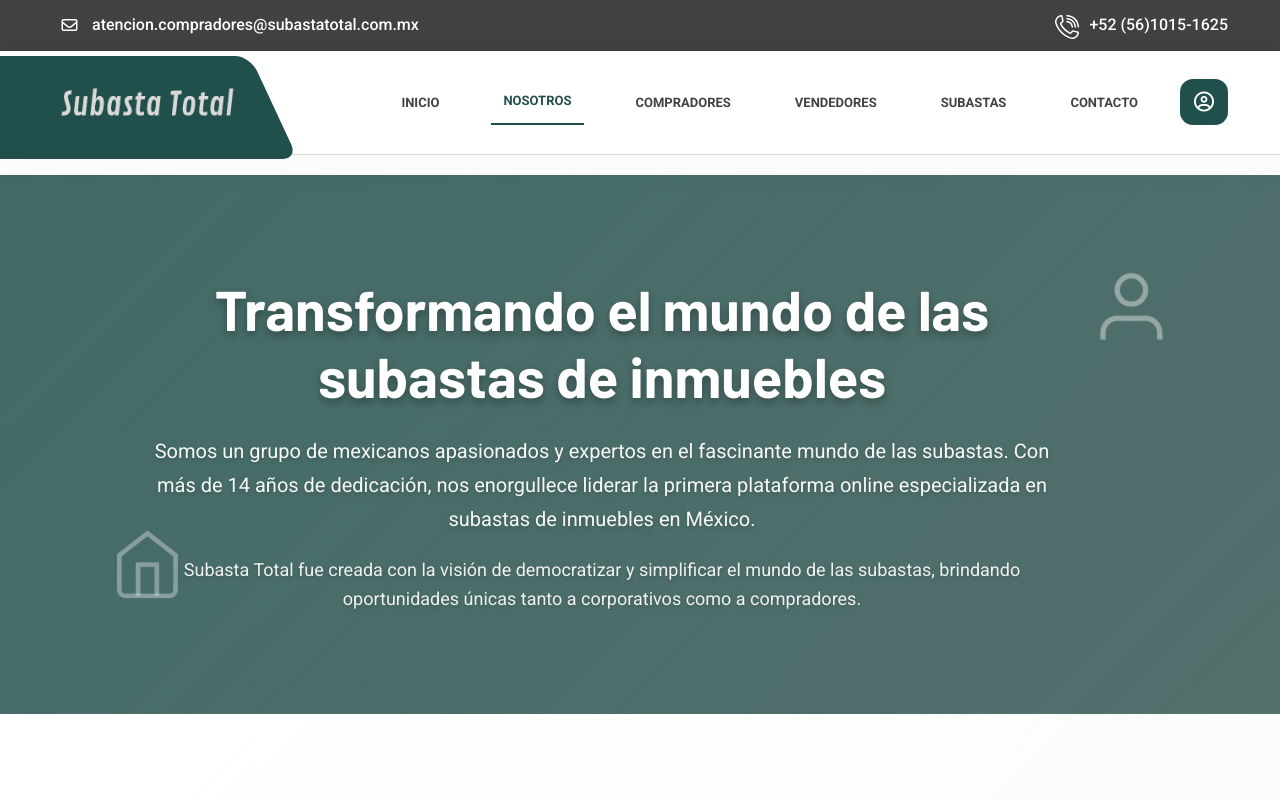
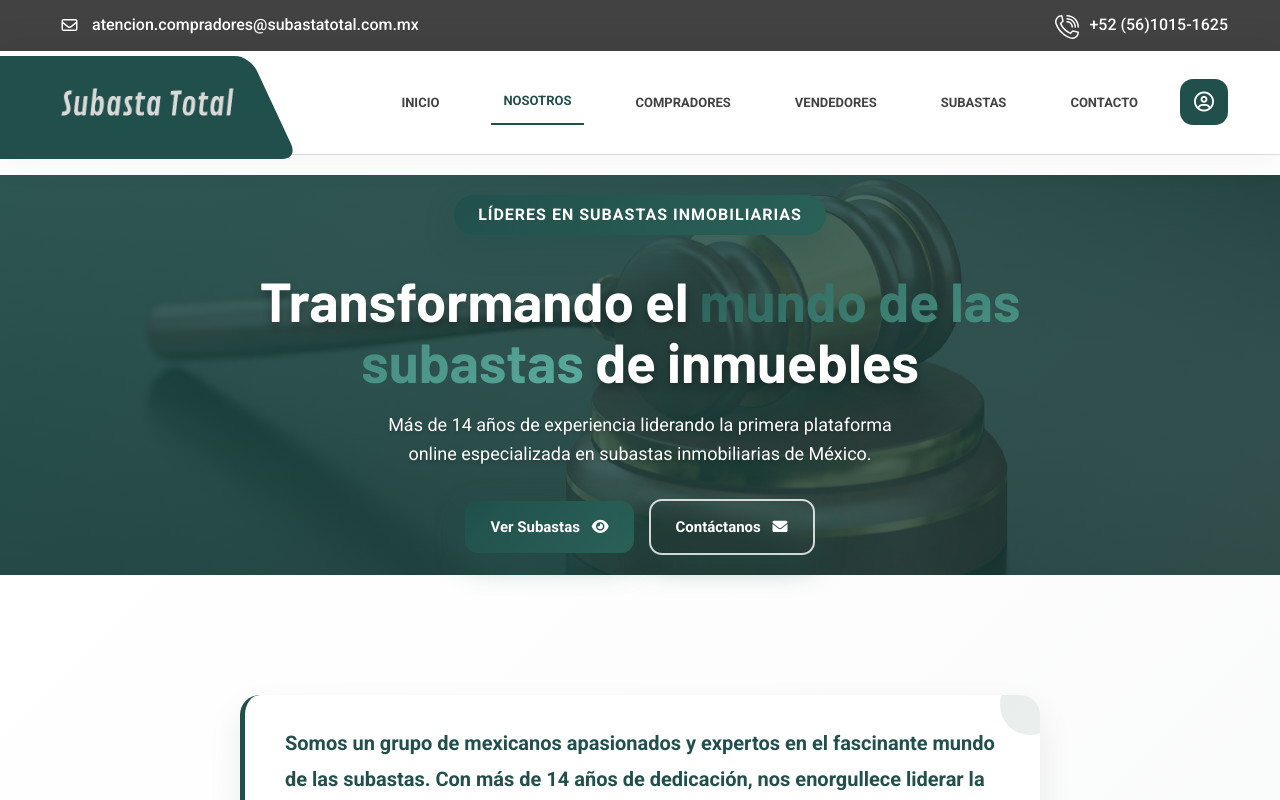
Before and after one commit to fg-dev-esc/subasta-total, a React (Vite) app: page /nosotros in a window 1280 px wide. Shown: the top 800 px of the page. Built offline with nearby package versions, Linux system fonts and the light colour scheme.

Commit message:
botones agregar pago y recargar historial

```diff
--- a/src/views/compradores/Compradores.jsx
+++ b/src/views/compradores/Compradores.jsx
@@ -28,32 +28,48 @@
 
   return (
     <div className="compradores-page page-container">
-      {/* Hero Section + Propuesta de Valor (3 Cards) - Based on Screenshot 11 */}
+      {/* Hero Section - Based on Homepage */}
       <section className="st-compradores-hero-section">
-        <div className="st-compradores-hero">
-          {/* Floating SVG Icons */}
-          <div className="st-floating-icon st-floating-icon-1">
-            <svg width="80" height="80" viewBox="0 0 24 24" fill="none" stroke="rgba(255,255,255,0.4)" strokeWidth="1.5">
-              <rect x="2" y="3" width="20" height="14" rx="2" ry="2"></rect>
-              <line x1="8" y1="21" x2="16" y2="21"></line>
-              <line x1="12" y1="17" x2="12" y2="21"></line>
-            </svg>
-          </div>
-          <div className="st-floating-icon st-floating-icon-2">
-            <svg width="70" height="70" viewBox="0 0 24 24" fill="none" stroke="rgba(255,255,255,0.35)" strokeWidth="1.5">
-              <path d="M12 2L2 7l10 5 10-5-10-5z"></path>
-              <path d="M2 17l10 5 10-5"></path>
-              <path d="M2 12l10 5 10-5"></path>
-            </svg>
-          </div>
-
+        <div className="st-compradores-hero-single">
           <div className="container">
             <div className="row justify-content-center">
-              <div className="col-lg-12">
+              <div className="col-lg-10">
                 <div className="st-compradores-hero-content">
+                  <div className="st-compradores-hero-sub-title">
+                    Inversiones inmobiliarias inteligentes
+                  </div>
                   <h1 className="st-compradores-hero-title">
-                    ¡Descubre una nueva forma de invertir en bienes raíces con nuestras subastas inmobiliarias!
+                    Tu próxima <span>inversión inmobiliaria</span> está aquí
                   </h1>
+                  <p className="st-compradores-hero-description">
+                    Descubre oportunidades únicas en nuestras subastas inmobiliarias online.
+                    Accede a propiedades exclusivas con precios competitivos.
+                  </p>
+
+                  <div className="st-compradores-hero-btn">
+                    <a href="/auth" className="st-theme-btn">
+                      Comenzar Ahora <i className="fas fa-play"></i>
+                    </a>
+                    <a href="/subastas" className="st-theme-btn-outline st-theme-btn">
+                      Ver Subastas <i className="fas fa-search"></i>
+                    </a>
+                  </div>
+                </div>
+              </div>
+            </div>
+          </div>
+        </div>
+      </section>
+
+      {/* Propuesta de Valor Section */}
+      <section className="st-compradores-propuesta-section st-animate-on-scroll">
+        <div className="container">
+          <div className="row justify-content-center">
+            <div className="col-lg-10">
+              <div className="st-compradores-propuesta-content">
+                <h2 className="st-compradores-propuesta-title">
+                  Revolucionamos la manera en que compras propiedades
+                </h2>
 
                 <div className="st-propuesta-cards">
                   <div className="row">
@@ -84,7 +100,6 @@
                           Con nuestro enfoque centrado en la excelencia y la innovación, te garantizamos
                           una experiencia única en el mercado.
                         </p>
-                        </div>
                       </div>
                     </div>
                   </div>
--- a/src/views/compradores/compradores.css
+++ b/src/views/compradores/compradores.css
@@ -13,9 +13,14 @@
   margin-top: 20px;
 }
 
-.st-compradores-hero {
-  padding: 120px 0;
-  background: linear-gradient(135deg, rgba(33, 80, 76, 0.85) 0%, rgba(26, 64, 60, 0.75) 100%);
+.st-compradores-hero-single {
+  padding: 0;
+  height: 50vh;
+  background-image: url('/auction-hammer.jpg');
+  background-position: center center;
+  background-size: cover;
+  background-repeat: no-repeat;
+  background-attachment: fixed;
   display: flex;
   align-items: center;
   justify-content: center;
@@ -23,7 +28,17 @@
   z-index: 1;
   width: 100vw;
   margin-left: calc(-50vw + 50%);
-  overflow: hidden;
+}
+
+.st-compradores-hero-single::before {
+  content: "";
+  position: absolute;
+  width: 100%;
+  height: 100%;
+  left: 0;
+  top: 0;
+  background: linear-gradient(135deg, rgba(33, 80, 76, 0.85) 0%, rgba(26, 64, 60, 0.75) 100%);
+  z-index: -1;
 }
 
 .st-floating-icon {
@@ -56,27 +71,86 @@
 }
 
 .st-compradores-hero-content {
+  height: 100%;
   text-align: center;
-  animation: fadeInUp 1.2s ease-out;
+}
+
+.st-compradores-hero-sub-title {
+  display: inline-block;
+  background: linear-gradient(135deg, var(--st-green) 0%, var(--st-green-light) 100%);
+  padding: 6px 24px;
+  color: #fff;
+  border-radius: 50px;
+  font-size: 16px;
+  font-weight: 600;
   position: relative;
-  z-index: 2;
+  text-transform: uppercase;
+  letter-spacing: 1px;
+  margin-bottom: 15px;
+  box-shadow: 0 10px 30px rgba(33, 80, 76, 0.3);
 }
 
 .st-compradores-hero-title {
   color: #fff;
-  font-size: 56px;
+  font-size: 55px;
   font-weight: 700;
-  margin-bottom: 60px;
-  line-height: 1.2;
+  margin: 20px 0;
+  line-height: 1.1;
   text-shadow: 0 4px 8px rgba(0, 0, 0, 0.3);
-  max-width: 1000px;
+}
+
+.st-compradores-hero-title span {
+  color: var(--st-green-light);
+  background: linear-gradient(135deg, #2a6157 0%, #5BAD9F 100%);
+  -webkit-background-clip: text;
+  -webkit-text-fill-color: transparent;
+  background-clip: text;
+  text-shadow: none;
+}
+
+.st-compradores-hero-description {
+  color: #fff;
+  font-size: 18px;
+  line-height: 1.6;
+  font-weight: 400;
+  margin-bottom: 30px;
+  max-width: 550px;
   margin-left: auto;
   margin-right: auto;
+  text-shadow: 0 2px 4px rgba(0, 0, 0, 0.2);
+}
+
+.st-compradores-hero-btn {
+  display: flex;
+  gap: 15px;
+  margin-top: 25px;
+  justify-content: center;
+  align-items: center;
+  flex-wrap: wrap;
+}
+
+/* Propuesta de Valor Section */
+.st-compradores-propuesta-section {
+  padding: 80px 0;
+  background: linear-gradient(135deg, #ffffff 0%, #f8f9fa 100%);
+}
+
+.st-compradores-propuesta-content {
+  text-align: center;
+  margin-bottom: 40px;
+}
+
+.st-compradores-propuesta-title {
+  font-size: 42px;
+  font-weight: 700;
+  color: var(--st-green);
+  margin-bottom: 40px;
+  line-height: 1.3;
 }
 
 /* Propuesta Cards */
 .st-propuesta-cards {
-  margin-top: 60px;
+  margin-top: 40px;
 }
 
 .st-propuesta-card {
--- a/src/views/nosotros/Nosotros.jsx
+++ b/src/views/nosotros/Nosotros.jsx
@@ -28,39 +28,32 @@
 
   return (
     <div className="nosotros-page page-container">
-      {/* Hero Section Nosotros - Based on Screenshot 08 */}
+      {/* Hero Section Nosotros - Based on Homepage */}
       <section className="st-nosotros-hero-section">
-        <div className="st-nosotros-hero">
-          {/* Floating SVG Icons */}
-          <div className="st-floating-icon st-floating-icon-1">
-            <svg width="85" height="85" viewBox="0 0 24 24" fill="none" stroke="rgba(255,255,255,0.4)" strokeWidth="1.5">
-              <path d="M20 21v-2a4 4 0 0 0-4-4H8a4 4 0 0 0-4 4v2"></path>
-              <circle cx="12" cy="7" r="4"></circle>
-            </svg>
-          </div>
-          <div className="st-floating-icon st-floating-icon-2">
-            <svg width="75" height="75" viewBox="0 0 24 24" fill="none" stroke="rgba(255,255,255,0.35)" strokeWidth="1.5">
-              <path d="M3 9l9-7 9 7v11a2 2 0 0 1-2 2H5a2 2 0 0 1-2-2z"></path>
-              <polyline points="9,22 9,12 15,12 15,22"></polyline>
-            </svg>
-          </div>
-
+        <div className="st-nosotros-hero-single">
           <div className="container">
             <div className="row justify-content-center">
               <div className="col-lg-10">
                 <div className="st-nosotros-hero-content">
+                  <div className="st-nosotros-hero-sub-title">
+                    Líderes en subastas inmobiliarias
+                  </div>
                   <h1 className="st-nosotros-hero-title">
-                    Transformando el mundo de las subastas de inmuebles
+                    Transformando el <span>mundo de las subastas</span> de inmuebles
                   </h1>
                   <p className="st-nosotros-hero-description">
-                    Somos un grupo de mexicanos apasionados y expertos en el fascinante mundo de las subastas.
-                    Con más de 14 años de dedicación, nos enorgullece liderar la primera plataforma online
-                    especializada en subastas de inmuebles en México.
+                    Más de 14 años de experiencia liderando la primera plataforma online
+                    especializada en subastas inmobiliarias de México.
                   </p>
-                  <p className="st-nosotros-hero-subtitle">
-                    Subasta Total fue creada con la visión de democratizar y simplificar el mundo de las subastas,
-                    brindando oportunidades únicas tanto a corporativos como a compradores.
-                  </p>
+
+                  <div className="st-nosotros-hero-btn">
+                    <a href="/subastas" className="st-theme-btn">
+                      Ver Subastas <i className="fas fa-eye"></i>
+                    </a>
+                    <a href="/contacto" className="st-theme-btn-outline st-theme-btn">
+                      Contáctanos <i className="fas fa-envelope"></i>
+                    </a>
+                  </div>
                 </div>
               </div>
             </div>
--- a/src/views/nosotros/nosotros.css
+++ b/src/views/nosotros/nosotros.css
@@ -16,6 +16,34 @@
   align-items: center;
   justify-content: center;
   margin-top: 20px;
+}
+
+.st-nosotros-hero-single {
+  padding: 0;
+  height: 50vh;
+  background-image: url('/auction-hammer.jpg');
+  background-position: center center;
+  background-size: cover;
+  background-repeat: no-repeat;
+  background-attachment: fixed;
+  display: flex;
+  align-items: center;
+  justify-content: center;
+  position: relative;
+  z-index: 1;
+  width: 100vw;
+  margin-left: calc(-50vw + 50%);
+}
+
+.st-nosotros-hero-single::before {
+  content: "";
+  position: absolute;
+  width: 100%;
+  height: 100%;
+  left: 0;
+  top: 0;
+  background: linear-gradient(135deg, rgba(33, 80, 76, 0.85) 0%, rgba(26, 64, 60, 0.75) 100%);
+  z-index: -1;
 }
 
 .st-nosotros-hero {
@@ -61,36 +89,62 @@
 }
 
 .st-nosotros-hero-content {
+  height: 100%;
   text-align: center;
-  animation: fadeInUp 1.2s ease-out;
-  max-width: 900px;
+}
+
+.st-nosotros-hero-sub-title {
+  display: inline-block;
+  background: linear-gradient(135deg, var(--st-green) 0%, var(--st-green-light) 100%);
+  padding: 6px 24px;
+  color: #fff;
+  border-radius: 50px;
+  font-size: 16px;
+  font-weight: 600;
+  position: relative;
+  text-transform: uppercase;
+  letter-spacing: 1px;
+  margin-bottom: 15px;
+  box-shadow: 0 10px 30px rgba(33, 80, 76, 0.3);
 }
 
 .st-nosotros-hero-title {
   color: #fff;
-  font-size: 56px;
+  font-size: 55px;
   font-weight: 700;
-  margin-bottom: 25px;
-  line-height: 1.2;
+  margin: 20px 0;
+  line-height: 1.1;
   text-shadow: 0 4px 8px rgba(0, 0, 0, 0.3);
+}
+
+.st-nosotros-hero-title span {
+  color: var(--st-green-light);
+  background: linear-gradient(135deg, #2a6157 0%, #5BAD9F 100%);
+  -webkit-background-clip: text;
+  -webkit-text-fill-color: transparent;
+  background-clip: text;
+  text-shadow: none;
 }
 
 .st-nosotros-hero-description {
   color: #fff;
-  font-size: 20px;
-  line-height: 1.7;
-  margin-bottom: 20px;
-  opacity: 0.95;
+  font-size: 18px;
+  line-height: 1.6;
+  font-weight: 400;
+  margin-bottom: 30px;
+  max-width: 550px;
+  margin-left: auto;
+  margin-right: auto;
   text-shadow: 0 2px 4px rgba(0, 0, 0, 0.2);
 }
 
-.st-nosotros-hero-subtitle {
-  color: #fff;
-  font-size: 18px;
-  line-height: 1.6;
-  margin: 0;
-  opacity: 0.9;
-  text-shadow: 0 2px 4px rgba(0, 0, 0, 0.2);
+.st-nosotros-hero-btn {
+  display: flex;
+  gap: 15px;
+  margin-top: 25px;
+  justify-content: center;
+  align-items: center;
+  flex-wrap: wrap;
 }
 
 /* Historia Corporativa Section */
```
Lines whose indentation alone changed are shown as unchanged.
